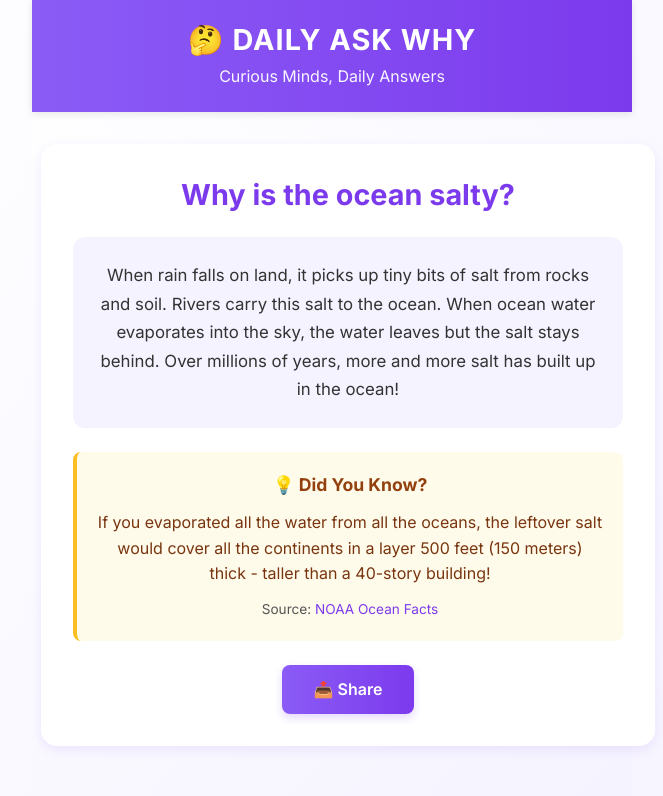
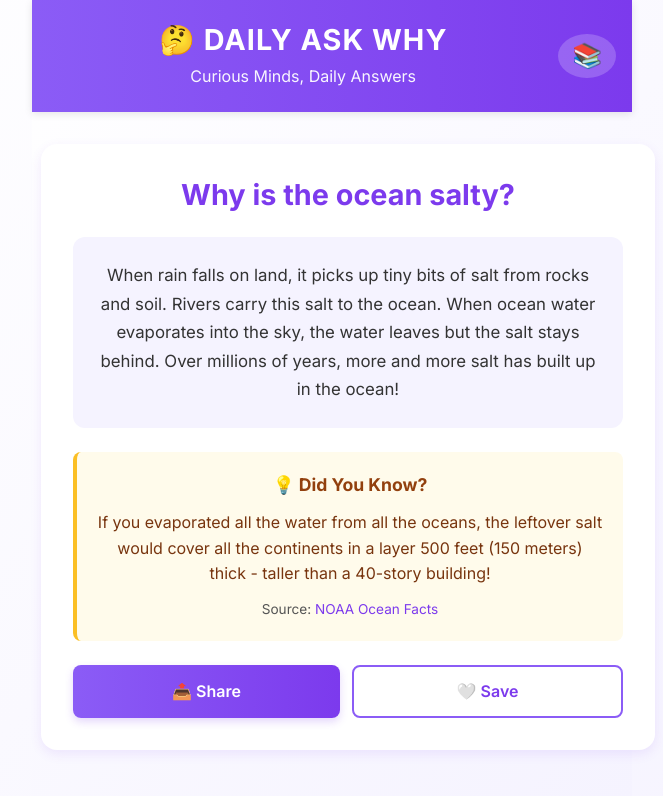
Before and after one commit to djcastelino/daily-askwhy, a React (Vite) app: page / in a window 1280 px wide. Shown: the top 796 px of the page, without its empty margins (308-971 px from the left). Built offline with nearby package versions, Linux system fonts and the light colour scheme.

Commit message:
Add Archive button, Share button, and Save (favorite) button - no stats or streak

```diff
--- a/src/App.css
+++ b/src/App.css
@@ -110,27 +110,86 @@
   text-decoration: underline;
 }
 
-.share-section {
+.header-content {
+  max-width: 600px;
+  margin: 0 auto;
   display: flex;
+  justify-content: space-between;
+  align-items: center;
+}
+
+.header-center {
+  flex: 1;
+  text-align: center;
+}
+
+.header-right {
+  display: flex;
+  gap: 0.5rem;
+}
+
+.header-icon-btn {
+  background: rgba(255, 255, 255, 0.2);
+  border: none;
+  color: white;
+  font-size: 1.5rem;
+  width: 44px;
+  height: 44px;
+  border-radius: 50%;
+  cursor: pointer;
+  transition: background 0.2s ease;
+  display: flex;
+  align-items: center;
   justify-content: center;
+}
+
+.header-icon-btn:hover {
+  background: rgba(255, 255, 255, 0.3);
+}
+
+.action-buttons {
+  display: flex;
+  gap: 0.75rem;
+  justify-content: center;
+  margin-top: 1.5rem;
+}
+
+.share-btn, .favorite-btn {
+  flex: 1;
+  padding: 0.9rem 1.5rem;
+  border-radius: 8px;
+  font-size: 1rem;
+  font-weight: 600;
+  cursor: pointer;
+  transition: transform 0.2s ease, box-shadow 0.2s ease;
+  border: none;
 }
 
 .share-btn {
   background: linear-gradient(90deg, var(--color-primary-light), var(--color-primary));
   color: white;
-  border: none;
-  padding: 0.9rem 2rem;
-  border-radius: 8px;
-  font-size: 1rem;
-  font-weight: 600;
-  cursor: pointer;
-  transition: transform 0.2s ease, box-shadow 0.2s ease;
   box-shadow: 0 4px 8px rgba(124, 58, 237, 0.2);
 }
 
 .share-btn:hover {
   transform: translateY(-2px);
   box-shadow: 0 6px 12px rgba(124, 58, 237, 0.3);
+}
+
+.favorite-btn {
+  background: white;
+  color: var(--color-primary);
+  border: 2px solid var(--color-primary-light);
+}
+
+.favorite-btn.active {
+  background: #ffe4e6;
+  border-color: #fb7185;
+  color: #be123c;
+}
+
+.favorite-btn:hover {
+  background: var(--color-background-medium);
 }
 
 @media (max-width: 600px) {
--- a/src/App.tsx
+++ b/src/App.tsx
@@ -13,6 +13,7 @@ function App() {
     favoriteQuestionIds: [],
   });
   const [loading, setLoading] = useState(true);
+  const [showArchive, setShowArchive] = useState(false);
 
   useEffect(() => {
     initGame();
@@ -23,13 +24,17 @@ function App() {
       const todayDateOnly = new Date().toISOString().split('T')[0];
       const currentQuestion: Question = getDailyQuestion();
 
+      // Load saved favorites from localStorage
+      const savedFavorites = localStorage.getItem('dailyaskwhy_favorites');
+      const favoriteIds = savedFavorites ? JSON.parse(savedFavorites) : [];
+
       const initialGameState: GameState = {
         todayQuestion: currentQuestion,
         lastPlayedDate: todayDateOnly,
         currentStreak: 0,
         maxStreak: 0,
         questionsAnswered: 0,
-        favoriteQuestionIds: [],
+        favoriteQuestionIds: favoriteIds,
       };
 
       setGameState(initialGameState);
@@ -39,6 +44,42 @@ function App() {
       setLoading(false);
     }
   }
+
+  const handleToggleFavorite = () => {
+    if (!gameState.todayQuestion) return;
+
+    const questionId = gameState.todayQuestion.id;
+    const isFavorite = gameState.favoriteQuestionIds.includes(questionId);
+
+    let newFavorites;
+    if (isFavorite) {
+      newFavorites = gameState.favoriteQuestionIds.filter(id => id !== questionId);
+    } else {
+      newFavorites = [...gameState.favoriteQuestionIds, questionId];
+    }
+
+    localStorage.setItem('dailyaskwhy_favorites', JSON.stringify(newFavorites));
+    setGameState({
+      ...gameState,
+      favoriteQuestionIds: newFavorites
+    });
+  };
+
+  const handleShare = () => {
+    if (!gameState.todayQuestion) return;
+
+    const shareText = `🤔 Daily Ask Why:\n\n"${gameState.todayQuestion.question}"\n\nGet your answer at dailyaskwhy.com 🚀\n\n#DailyAskWhy #CuriousMinds`;
+
+    if (navigator.share) {
+      navigator.share({ text: shareText }).catch(() => {
+        navigator.clipboard.writeText(shareText);
+        alert('Copied to clipboard!');
+      });
+    } else {
+      navigator.clipboard.writeText(shareText);
+      alert('Copied to clipboard!');
+    }
+  };
 
   if (loading) {
     return (
@@ -58,13 +99,21 @@ function App() {
   }
 
   const question = gameState.todayQuestion;
+  const isFavorite = gameState.favoriteQuestionIds.includes(question.id);
 
   return (
     <div className="app">
       <header className="header">
         <div className="header-content">
-          <h1 className="title">🤔 DAILY ASK WHY</h1>
-          <p className="subtitle">Curious Minds, Daily Answers</p>
+          <div className="header-center">
+            <h1 className="title">🤔 DAILY ASK WHY</h1>
+            <p className="subtitle">Curious Minds, Daily Answers</p>
+          </div>
+          <div className="header-right">
+            <button onClick={() => setShowArchive(true)} className="header-icon-btn">
+              📚
+            </button>
+          </div>
         </div>
       </header>
 
@@ -87,24 +136,37 @@ function App() {
             </p>
           </div>
 
-          <div className="share-section">
+          <div className="action-buttons">
+            <button className="share-btn" onClick={handleShare}>
+              📤 Share
+            </button>
             <button
-              className="share-btn"
-              onClick={() => {
-                const shareText = `🤔 Daily Ask Why:\n\n"${question.question}"\n\nGet your answer at dailyaskwhy.com 🚀\n\n#DailyAskWhy #CuriousMinds`;
-                if (navigator.share) {
-                  navigator.share({ text: shareText });
-                } else {
-                  navigator.clipboard.writeText(shareText);
-                  alert('Copied to clipboard!');
-                }
-              }}
+              className={`favorite-btn ${isFavorite ? 'active' : ''}`}
+              onClick={handleToggleFavorite}
             >
-              📤 Share
+              {isFavorite ? '❤️' : '🤍'} {isFavorite ? 'Saved' : 'Save'}
             </button>
           </div>
         </div>
       </main>
+
+      {showArchive && (
+        <div className="modal-overlay" onClick={() => setShowArchive(false)}>
+          <div className="modal-content" onClick={(e) => e.stopPropagation()}>
+            <div className="modal-header">
+              <h2>📚 Archive</h2>
+              <button className="modal-close-btn" onClick={() => setShowArchive(false)}>
+                ×
+              </button>
+            </div>
+            <div className="modal-body">
+              <p style={{ textAlign: 'center', color: 'var(--color-text-medium)' }}>
+                Yesterday's question feature coming soon!
+              </p>
+            </div>
+          </div>
+        </div>
+      )}
     </div>
   );
 }
```
